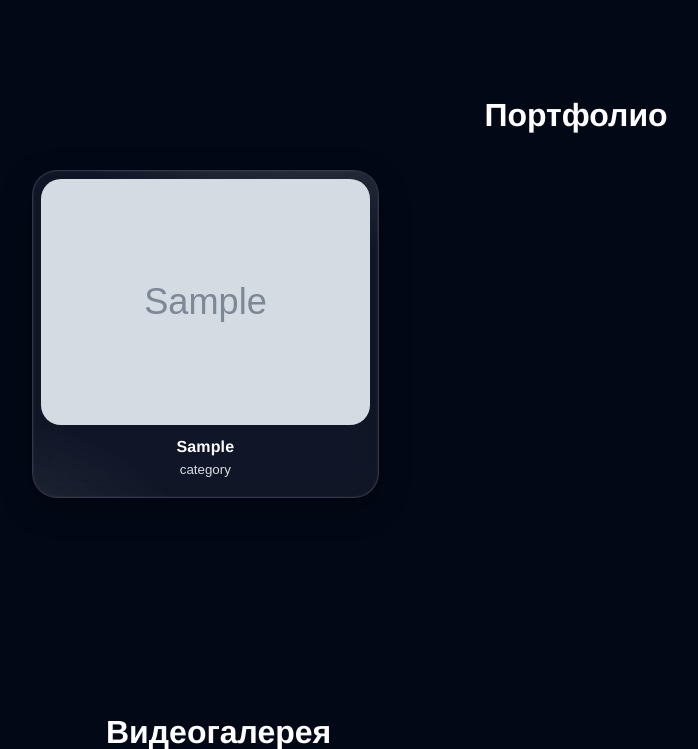
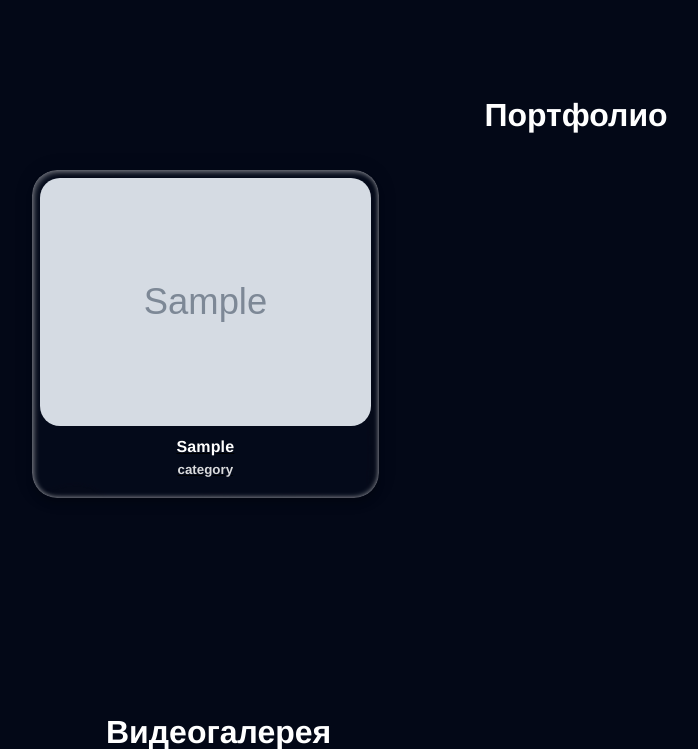
Before and after one commit to blyaka/LS-ILLUMINATION, a Django app: page / in a window 1280 px wide; the page is wider, and only the part inside the window is pictured. Shown: the part 799-1548 px from the top of that part, without its empty margins (64-762 px from the left). Run offline with Django 4.2, Linux system fonts and the light colour scheme; tables that the repository leaves empty hold one stand-in row (values such as "Sample post"); grey boxes marked "Sample" are stand-in pictures; data that the repository does not hold is empty; some web fonts are replaced.

Commit message:
+liquid glass

```diff
--- a/app/static/css/home.css
+++ b/app/static/css/home.css
@@ -1,4 +1,5 @@
 @import url(variables.css);
+@import url(liquid_glass.css);
 
 
 
@@ -253,6 +254,7 @@
     padding: 12px;
     color: var(--text);
     text-align: center;
+    z-index: 1;
 }
 
 .p-card__cap span {
--- /dev/null
+++ b/app/static/css/liquid_glass.css
@@ -0,0 +1,97 @@
+/* LIQUID GLASS STYLES */
+
+.liquidGlass-wrapper {
+    position: relative;
+    display: flex;
+    font-weight: 600;
+    overflow: hidden;
+
+    color: black;
+    cursor: pointer;
+
+    box-shadow: 0 6px 6px rgba(0, 0, 0, 0.2), 0 0 20px rgba(0, 0, 0, 0.1);
+
+    transition: all 0.4s cubic-bezier(0.175, 0.885, 0.32, 2.2);
+}
+
+/* .liquidGlass-effect {
+  position: absolute;
+  z-index: 0;
+  inset: 0;
+
+  backdrop-filter: blur(1px);
+  filter: url(#glass-distortion);
+  overflow: hidden;
+  isolation: isolate;
+} */
+
+
+.liquidGlass-effect {
+    position: absolute;
+    z-index: 0;
+    inset: 0;
+
+    backdrop-filter: url(#glass-distortion) blur(1px) saturate(1.1);
+    -webkit-backdrop-filter: url(#glass-distortion) blur(1px) saturate(1.1);
+    filter: none;
+
+    background: rgba(255, 255, 255, 0.0001);
+    border-radius: inherit;
+
+    overflow: hidden;
+    isolation: isolate;
+}
+
+.liquidGlass-tint {
+    z-index: 1;
+    position: absolute;
+    inset: 0;
+    background: rgba(255, 255, 255, 0.01);
+}
+
+.liquidGlass-shine {
+    position: absolute;
+    inset: 0;
+    z-index: 2;
+    overflow: hidden;
+    box-shadow: inset 2px 2px 5px 1px rgba(255, 255, 255, 0.3),
+        inset -1px -1px 5px 0px rgba(255, 255, 255, 0.4);
+}
+
+.liquidGlass-text {
+    z-index: 3;
+}
+
+/* OTHER STYLES */
+
+
+
+
+.cw-portfolio__grid a {
+    padding: 8px;
+    border-radius: var(--radius);
+}
+
+.cw-portfolio__grid a,
+.cw-portfolio__grid a>div {
+    border-radius: var(--radius);
+}
+
+.cw-portfolio__grid a:hover {
+    padding: 8px;
+    transform: scale(0.95);
+    transition: all 0.2s ease-in-out;
+}
+
+.cw-portfolio__grid a:hover>div {
+    border-radius: 35px;
+    transition: all 0.3s ease-in-out;
+}
+
+.cw-portfolio__grid a figure {
+    transition: all 0.4s cubic-bezier(0.175, 0.885, 0.32, 1.2);
+}
+
+.cw-portfolio__grid a:hover figure {
+    transform: scale(0.95);
+}
--- a/app/static/css/variables.css
+++ b/app/static/css/variables.css
@@ -20,6 +20,4 @@
     --font-h3: 1.5rem;
     --font-main: 1rem;
     --font-small: 0.75rem;
-
-
 }
--- a/app/templates/_base.html
+++ b/app/templates/_base.html
@@ -44,15 +44,14 @@
         </div>
     </header>
 
-    <div class="pf-underlay" id="pfUnderlay" hidden></div>
-
-    <section class="pf-panel" id="pfPanel" role="dialog" aria-modal="true" hidden>
+    <div class="pf-underlay" id="pfUnderlay"></div>
+    <section class="pf-panel" id="pfPanel" role="dialog" aria-modal="true">
         <div class="pf-panel__glass">
             <div class="pf-grid">
                 {% for row in categories|chunk_categories %}
                 <div class="pf-grid pf-grid--{{ row|length }}">
                     {% for cat in row %}
-                    <a class="pf-card" href="#">
+                    <a class="pf-card" href="">
                         <img src="{{ cat.icon.url }}" alt="{{ cat.name }}">
                         <span>{{ cat.name }}</span>
                     </a>
@@ -87,42 +86,41 @@
 <script>
     (() => {
         const header = document.querySelector('header');
-        const trigger = document.getElementById('pfOpen');      // <-- одно имя
         const panel = document.getElementById('pfPanel');
         const under = document.getElementById('pfUnderlay');
+        const trigger = document.getElementById('pfOpen');
 
         function place() {
-            const h = header?.getBoundingClientRect().height || 0;
-            under.style.top = h + 'px';
-            panel.style.height = `calc(100dvh - ${h}px)`;
-            under.style.height = `calc(100dvh - ${h}px)`;
+            const h = header.getBoundingClientRect().height || 0;
+            document.documentElement.style.setProperty('--header-h', `${h}px`);
         }
 
         function open() {
             place();
-            panel.hidden = false; under.hidden = false;
-            panel.getBoundingClientRect();                        // reflow
-            panel.classList.add('show'); under.classList.add('show');
+            under.classList.add('show');
+            requestAnimationFrame(() => panel.classList.add('show'));
         }
 
         function close() {
-            panel.classList.remove('show'); under.classList.remove('show');
-            const done = () => { panel.hidden = true; under.hidden = true; panel.removeEventListener('transitionend', done); };
-            panel.addEventListener('transitionend', done);
+            panel.classList.remove('show');
+            under.classList.remove('show');
         }
 
-        trigger.addEventListener('click', (e) => {
+        trigger.addEventListener('click', e => {
             e.preventDefault();
-            (panel.hidden || !panel.classList.contains('show')) ? open() : close();
+            panel.classList.contains('show') ? close() : open();
         });
 
         under.addEventListener('click', close);
-        document.addEventListener('keydown', e => { if (e.key === 'Escape' && !panel.hidden) close(); });
+        document.addEventListener('keydown', e => e.key === 'Escape' && close());
         window.addEventListener('resize', place);
+        place();
     })();
+
 </script>
 
 
 
 
+
 </html>
--- a/app/templates/home.html
+++ b/app/templates/home.html
@@ -8,22 +8,20 @@
 {% block content %}
 <section class="ls-hero">
   {% if hero_video %}
-  <video id="heroVideo" class="ls-hero__media"
-        {% if hero_video.poster %}poster="{{ hero_video.poster.url }}"{% endif %}
-        muted loop playsinline></video>
+  <video id="heroVideo" class="ls-hero__media" {% if hero_video.poster %}poster="{{ hero_video.poster.url }}" {% endif%} muted loop playsinline></video>
 
   <script src="{% static 'vendor/hls/hls.min.js' %}"></script>
   <script>
-  (function(){
+    (function () {
       const src = "{{ hero_video.m3u8_url }}";
-    const el  = document.getElementById('heroVideo');
+      const el = document.getElementById('heroVideo');
 
-    function playNative(){ el.src = src; }
+      function playNative() { el.src = src; }
 
       if (el.canPlayType('application/vnd.apple.mpegurl')) {
         playNative();
       } else if (window.Hls && Hls.isSupported()) {
-      const h = new Hls({maxBufferLength: 10});
+        const h = new Hls({ maxBufferLength: 10 });
         h.loadSource(src);
         h.attachMedia(el);
       } else {
@@ -65,12 +63,48 @@
   </button>
 </section>
 
+
+
+
+
+
+<svg style="display: none">
+  <filter id="glass-distortion" x="0%" y="0%" width="100%" height="100%" filterUnits="objectBoundingBox">
+    <feTurbulence type="fractalNoise" baseFrequency="0.01 0.01" numOctaves="1" seed="1" result="turbulence" />
+
+    <feComponentTransfer in="turbulence" result="mapped">
+      <feFuncR type="gamma" amplitude="1" exponent="10" offset="0.5" />
+      <feFuncG type="gamma" amplitude="0" exponent="1" offset="0" />
+      <feFuncB type="gamma" amplitude="0" exponent="1" offset="0.5" />
+    </feComponentTransfer>
+
+    <feGaussianBlur in="turbulence" stdDeviation="3" result="softMap" />
+
+    <feSpecularLighting in="softMap" surfaceScale="5" specularConstant="1" specularExponent="100" lighting-color="white"
+      result="specLight">
+      <fePointLight x="-200" y="-200" z="300" />
+    </feSpecularLighting>
+
+    <feComposite in="specLight" operator="arithmetic" k1="0" k2="1" k3="1" k4="0" result="litImage" />
+
+    <feDisplacementMap in="SourceGraphic" in2="softMap" scale="75" xChannelSelector="R" yChannelSelector="G" />
+  </filter>
+</svg>
+
+
+
+
+
 <section class="cw-portfolio" id="portfolio">
   <h2 class="cw-portfolio__title">Портфолио</h2>
 
   <div class="cw-portfolio__grid">
     {% for cat in categories %}
-      <a class="p-card" href="#">
+    <a class="liquidGlass-wrapper" href="#">
+      <div class="liquidGlass-effect"></div>
+      <div class="liquidGlass-tint"></div>
+      <div class="liquidGlass-shine"></div>
+      <div class="liquidGlass-text">
         <figure class="p-card__inner">
           <div class="p-card__photo">
             <img src="{{ cat.photo.url }}" alt="{{ cat.name }}" />
@@ -80,6 +114,7 @@
             <small>{{ cat.rest_words }}</small>
           </figcaption>
         </figure>
+      </div>
     </a>
     {% endfor %}
 
@@ -87,18 +122,20 @@
 </section>
 
 
+
+
+
+
+
 <section class="cw-videos" id="videos">
   <h2 class="cw-videos__title">Видеогалерея</h2>
 
   <div class="cw-videos__grid">
     {% for v in more_videos %}
-        <button class="v-card" type="button"
-                {% if v.m3u8_url %}
-                  data-src="{{ v.m3u8_url }}"
+    <button class="v-card" type="button" {% if v.m3u8_url %} data-src="{{ v.m3u8_url }}"
       data-title="{{ v.name|default:'Видео' }}"
-                  data-poster="{% if v.poster %}{{ v.poster.url }}{% else %}{% static 'images/portfolio.jpg' %}{% endif %}"
-                {% else %} disabled aria-disabled="true" title="Видео ещё не готово"
-                {% endif %}>
+      data-poster="{% if v.poster %}{{ v.poster.url }}{% else %}{% static 'images/portfolio.jpg' %}{% endif %}" {% else
+      %} disabled aria-disabled="true" title="Видео ещё не готово" {% endif %}>
       <div class="v-card__thumb">
         <img src="{% if v.poster %}{{ v.poster.url }}{% else %}{% static 'images/portfolio.jpg' %}{% endif %}"
           alt="{{ v.name|default:'Видео' }}" loading="lazy" />
@@ -159,14 +196,16 @@
 
 <section class="cw-split" id="sd-section">
   <div class="cw-split__media">
-      <video id="sdPreview" class="cw-split__video" autoplay muted loop playsinline preload="metadata" poster="{% static 'images/hero-bg.png' %}">
+    <video id="sdPreview" class="cw-split__video" autoplay muted loop playsinline preload="metadata"
+      poster="{% static 'images/hero-bg.png' %}">
       <source src="{% static 'video/hero.MOV' %}" type="video/mp4" />
     </video>
   </div>
 
   <aside class="cw-split__aside">
     <h2 class="cw-split__title">Светодинамическая конструкция</h2>
-      <p class="cw-split__desc">Световые конструкции с программируемыми эффектами: смена цвета, движение света, мигание. Для яркого оформления городских пространств.</p>
+    <p class="cw-split__desc">Световые конструкции с программируемыми эффектами: смена цвета, движение света, мигание.
+      Для яркого оформления городских пространств.</p>
     <button class="cw-split__btn" data-open="#sdModal">Смотреть полностью</button>
   </aside>
 
@@ -187,12 +226,14 @@
 <section class="cw-split right" id="sd-section">
   <aside class="cw-split__aside">
     <h2 class="cw-split__title">Светодинамическая конструкция</h2>
-      <p class="cw-split__desc">Световые конструкции с программируемыми эффектами: смена цвета, движение света, мигание. Для яркого оформления городских пространств.</p>
+    <p class="cw-split__desc">Световые конструкции с программируемыми эффектами: смена цвета, движение света, мигание.
+      Для яркого оформления городских пространств.</p>
     <button class="cw-split__btn" data-open="#sdModal">Смотреть полностью</button>
   </aside>
 
   <div class="cw-split__media">
-      <video id="sdPreview" class="cw-split__video" autoplay muted loop playsinline preload="metadata" poster="{% static 'images/hero-bg.png' %}">
+    <video id="sdPreview" class="cw-split__video" autoplay muted loop playsinline preload="metadata"
+      poster="{% static 'images/hero-bg.png' %}">
       <source src="{% static 'video/hero.MOV' %}" type="video/mp4" />
     </video>
   </div>
@@ -283,16 +324,16 @@
     const data = JSON.parse(document.getElementById('newsData').textContent);
     let i = 0;
 
-    const img        = document.getElementById('newsImg');
-    const dateEl     = document.getElementById('newsDate');
-    const titleEl    = document.getElementById('newsTitle');
-    const descEl     = document.getElementById('newsDesc');
-    const linkEl     = document.getElementById('newsLink');
-    const prevImgEl  = document.getElementById('newsPrevImg');
-    const nextImgEl  = document.getElementById('newsNextImg');
+    const img = document.getElementById('newsImg');
+    const dateEl = document.getElementById('newsDate');
+    const titleEl = document.getElementById('newsTitle');
+    const descEl = document.getElementById('newsDesc');
+    const linkEl = document.getElementById('newsLink');
+    const prevImgEl = document.getElementById('newsPrevImg');
+    const nextImgEl = document.getElementById('newsNextImg');
 
     const render = () => {
-        const cur  = data[i];
+      const cur = data[i];
       const prev = data[(i - 1 + data.length) % data.length];
       const next = data[(i + 1) % data.length];
 
@@ -335,7 +376,7 @@
 
 
 <script>
-    ;(() => {
+  ; (() => {
     const open = (sel) => {
       const m = document.querySelector(sel)
       if (!m) return
@@ -346,7 +387,7 @@
       m.hidden = false
       document.body.style.overflow = 'hidden'
       const full = document.getElementById('sdFull')
-        full && full.play().catch(() => {})
+      full && full.play().catch(() => { })
     }
 
     const close = (m) => {
@@ -358,7 +399,7 @@
       document.body.style.overflow = ''
       // возобновим превью
       const prev = document.getElementById('sdPreview')
-        prev && prev.play().catch(() => {})
+      prev && prev.play().catch(() => { })
     }
 
     document.addEventListener('click', (e) => {
@@ -381,7 +422,7 @@
       ([ent]) => {
         const v = document.getElementById('sdPreview')
         if (!v) return
-          if (ent.isIntersecting) v.play().catch(() => {})
+        if (ent.isIntersecting) v.play().catch(() => { })
         else v.pause()
       },
       { threshold: 0.2 }
@@ -486,21 +527,36 @@
 
 
 <style>
-  .v-modal__dialog{max-width: min(1200px, 96vw); width:96vw}
-  .v-modal__frame{position:relative; width:100%; aspect-ratio:16/9}
-  #vPlayer{position:absolute; inset:0; width:100%; height:100%; background:#000}
+  .v-modal__dialog {
+    max-width: min(1200px, 96vw);
+    width: 96vw
+  }
+
+  .v-modal__frame {
+    position: relative;
+    width: 100%;
+    aspect-ratio: 16/9
+  }
+
+  #vPlayer {
+    position: absolute;
+    inset: 0;
+    width: 100%;
+    height: 100%;
+    background: #000
+  }
 </style>
 
 
 <script>
   (() => {
-  const modal  = document.getElementById('vModal');
+    const modal = document.getElementById('vModal');
     const player = document.getElementById('vPlayer');
-  const titleEl= document.getElementById('vTitle');
+    const titleEl = document.getElementById('vTitle');
     let hls = null;
 
     function attach(src, poster) {
-    if (hls) { try{hls.destroy();}catch{} hls = null; }
+      if (hls) { try { hls.destroy(); } catch { } hls = null; }
       player.pause(); player.removeAttribute('src'); player.load();
       poster ? player.setAttribute('poster', poster) : player.removeAttribute('poster');
 
@@ -521,33 +577,33 @@
       modal.hidden = false;
       document.body.style.overflow = 'hidden';
       player.muted = true;
-    player.play().catch(()=>{});
+      player.play().catch(() => { });
     }
 
     function close() {
-    if (hls) { try{hls.destroy();}catch{} hls = null; }
+      if (hls) { try { hls.destroy(); } catch { } hls = null; }
       player.pause(); player.removeAttribute('src'); player.load();
       modal.hidden = true;
       document.body.style.overflow = '';
     }
 
-  function togglePlay(){ player.paused ? player.play().catch(()=>{}) : player.pause(); }
-  function seekBy(s){ try{ player.currentTime = Math.max(0, Math.min((player.duration||1e9), player.currentTime + s)); }catch{} }
-  function toggleFullscreen(){
+    function togglePlay() { player.paused ? player.play().catch(() => { }) : player.pause(); }
+    function seekBy(s) { try { player.currentTime = Math.max(0, Math.min((player.duration || 1e9), player.currentTime + s)); } catch { } }
+    function toggleFullscreen() {
       const el = modal.querySelector('.v-modal__dialog');
       if (!document.fullscreenElement) { el.requestFullscreen?.(); }
       else { document.exitFullscreen?.(); }
     }
 
-  let clickTimer=0;
+    let clickTimer = 0;
     player.addEventListener('click', () => {
-    if (clickTimer){ clearTimeout(clickTimer); clickTimer=0; toggleFullscreen(); return; }
-    clickTimer = setTimeout(()=>{ togglePlay(); clickTimer=0; }, 200);
+      if (clickTimer) { clearTimeout(clickTimer); clickTimer = 0; toggleFullscreen(); return; }
+      clickTimer = setTimeout(() => { togglePlay(); clickTimer = 0; }, 200);
     });
 
     document.addEventListener('keydown', (e) => {
       if (modal.hidden) return;
-    const tag = (e.target.tagName||'').toLowerCase();
+      const tag = (e.target.tagName || '').toLowerCase();
       if (tag === 'input' || tag === 'textarea') return;
 
       const code = e.code;
@@ -605,4 +661,5 @@
     v.addEventListener('pause', () => setState(false));
   })();
 </script>
+
 {% endblock %}
```
Also changed, not shown: app/static/css/base.css (+42 -30 lines), app/media/portfolio/cases/portfolio.jpg (added), app/media/portfolio/icons/portfolio_E7kwKPs.jpg (added), app/media/portfolio/icons/Контурная_подсветка_здании.png (added). Lines whose indentation alone changed are shown as unchanged.
